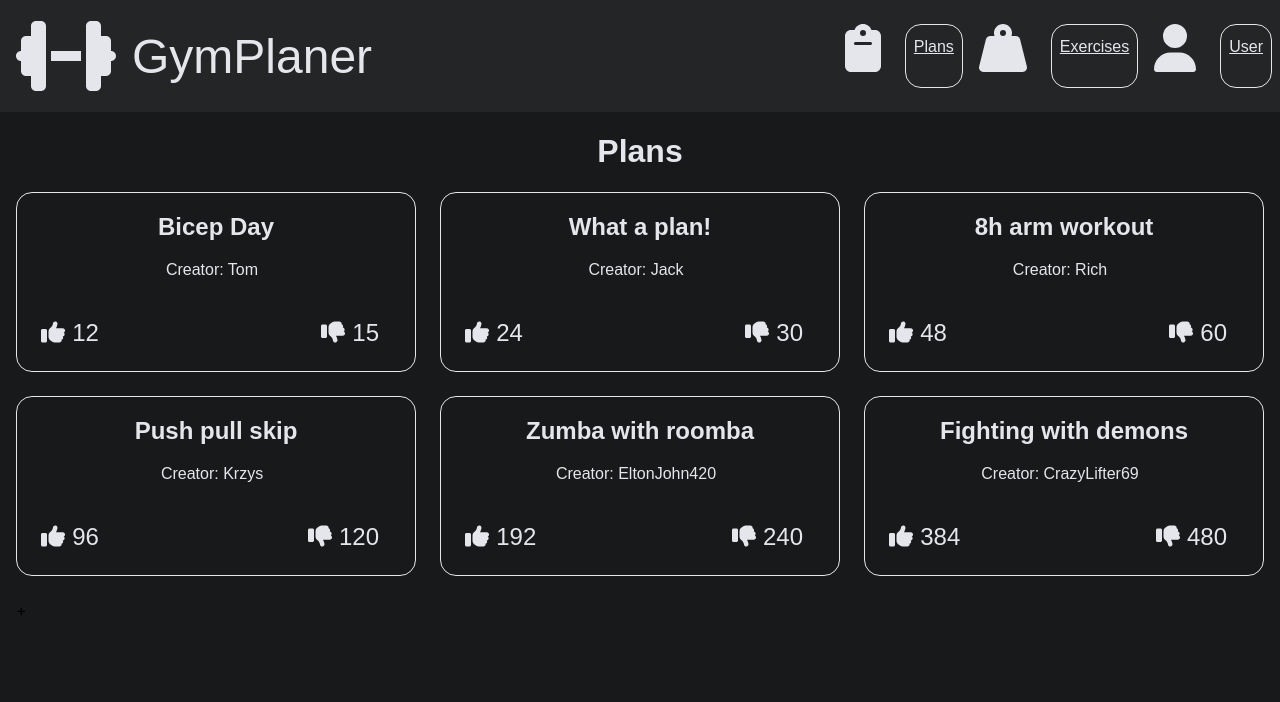
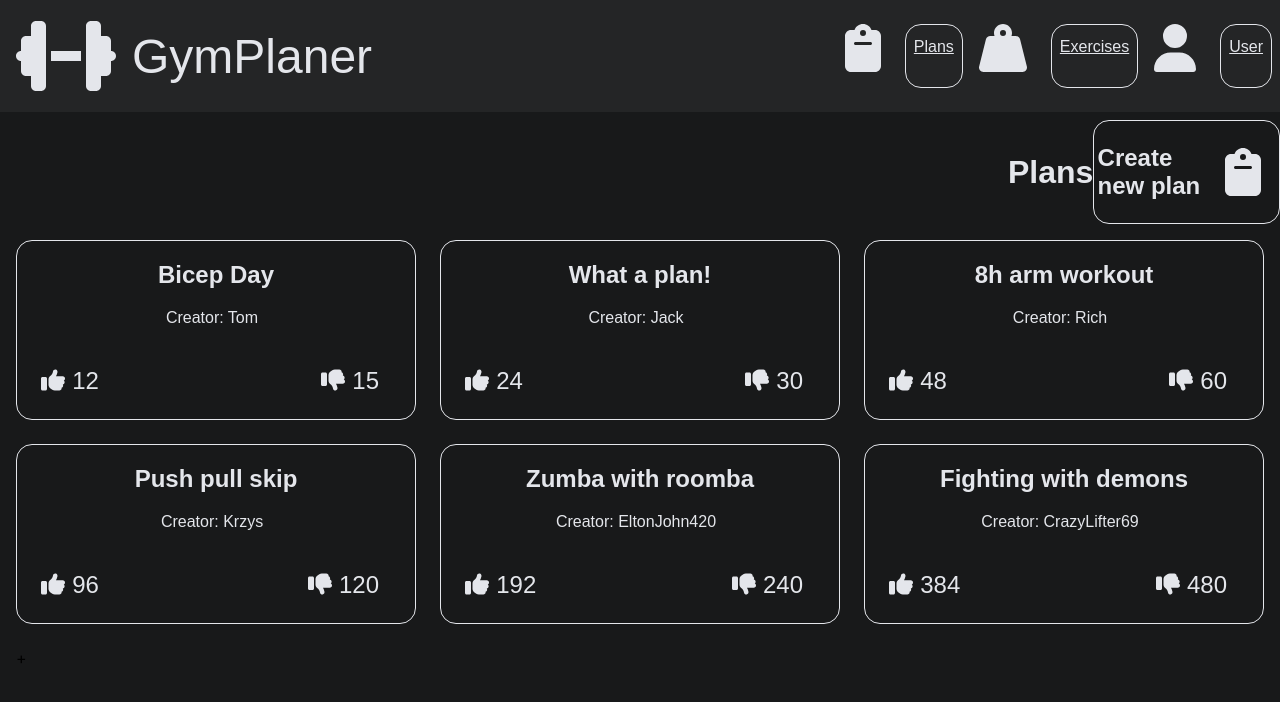
Before and after one commit to JRejowski/Final, a React (Create React App) app in the folder frontend/: page /plans in a window 1280 px wide. Shown: the top 702 px of the page. Built offline with nearby package versions, Linux system fonts and the light colour scheme.

Commit message:
Minor frontend updates

```diff
--- /dev/null
+++ b/frontend/src/components/SearchBar.js
@@ -0,0 +1,15 @@
+import React from "react";
+import '../css/searchbar.css'
+
+function SearchBar() {
+
+    return (
+        <div className="search-bar">
+            <input
+                placeholder="Search exercises"
+            />
+        </div>
+    );
+}
+
+export default SearchBar;
--- a/frontend/src/css/plans.css
+++ b/frontend/src/css/plans.css
@@ -4,3 +4,37 @@
     grid-gap: 1.5em;
     margin: 1em;
 }
+
+.top {
+    margin-top: 0.5em;
+    display: flex;
+    justify-content: space-between;
+    align-items: center;
+}
+
+.top>h1{
+    margin: 0 0 0 31.5em;
+    font-family: "Cooper Black", sans-serif ;
+    color: #E4E6EB;
+    text-align: center;
+}
+
+.icon-clipboard{
+    font-size: 3em;
+    color: #E4E6EB;
+    margin: 0 0.3em;
+
+}
+
+.new-plan{
+    display: flex;
+    align-items: center;
+    border:1px solid #E4E6EB;
+    border-radius: 1em;
+    padding: 0.2em;
+}
+
+.new-plan>h2{
+    font-family: "Cooper Black", sans-serif ;
+    color: #E4E6EB;
+}
--- /dev/null
+++ b/frontend/src/css/searchbar.css
@@ -0,0 +1,12 @@
+input{
+    color: #E4E6EB;
+    border: 1px solid #E4E6EB;
+    border-radius: 1em;
+}
+
+.search-bar{
+    display: flex;
+    justify-content: center;
+    align-items: center;
+
+}
--- a/frontend/src/js/Exercises.js
+++ b/frontend/src/js/Exercises.js
@@ -6,6 +6,7 @@ import { Link } from "react-router-dom";
 import MusclePicker from "../components/MusclePicker";
 import TypePicker from "../components/TypePicker";
 import DifficultyPicker from "../components/DifficultyPicker";
+import SearchBar from "../components/SearchBar";
 
 function Exercises() {
     const [exercises, setExercises] = useState([]);
@@ -54,6 +55,7 @@ function Exercises() {
             <Navigation />
             <section className="content">
                 <h1>Exercises</h1>
+                <SearchBar></SearchBar>
                 <div className="pickers">
                     <MusclePicker onMuscleChange={handleMuscleChange}></MusclePicker>
                     <TypePicker onTypeChange={handleTypeChange}></TypePicker>
--- a/frontend/src/js/Plans.js
+++ b/frontend/src/js/Plans.js
@@ -1,6 +1,8 @@
 import Navigation from "../components/Navigation";
 import PlanComponent from "../components/PlanComponent";
 import "../css/plans.css"
+import {FontAwesomeIcon} from "@fortawesome/react-fontawesome";
+import {faClipboard} from "@fortawesome/free-solid-svg-icons";
 
 function Plans() {
 
@@ -8,7 +10,13 @@ function Plans() {
         <div className="base-container">
             <Navigation/>
             <div className="content">
-            <h1>Plans</h1>
+                <div className="top">
+                <h1>Plans</h1>
+                    <div className="new-plan">
+                        <h2>Create new plan</h2>
+                        <FontAwesomeIcon icon={faClipboard} className="icon-clipboard"/>
+                    </div>
+                </div>
             <section className="plans">
                 <PlanComponent name={"Bicep Day"} creator={"Tom"} likes={12} dislikes={15}></PlanComponent>
                 <PlanComponent name={"What a plan!"} creator={"Jack"} likes={24} dislikes={30}></PlanComponent>
```
